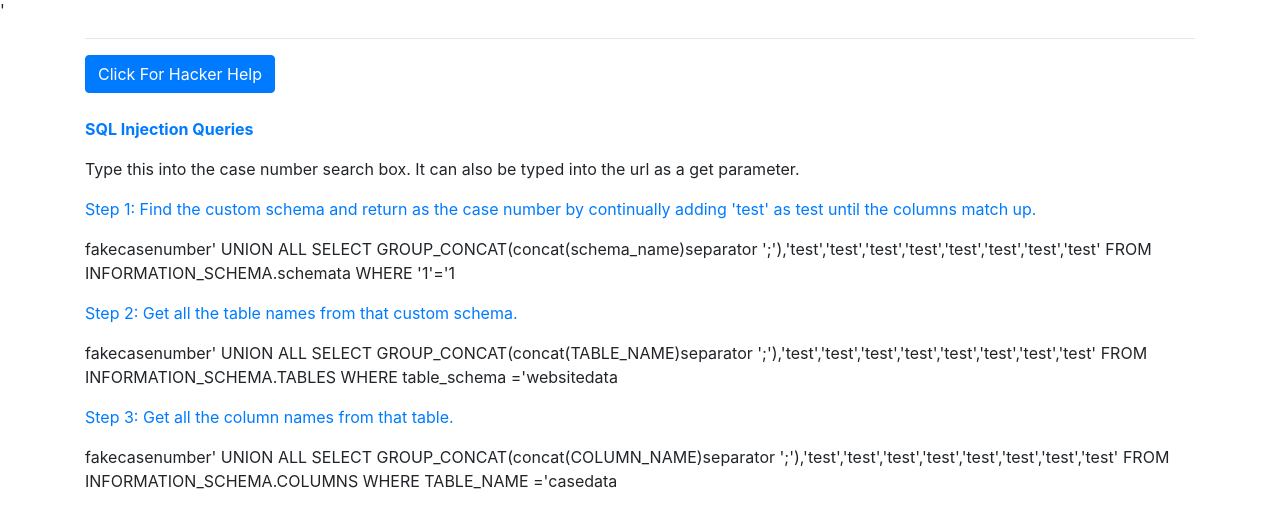
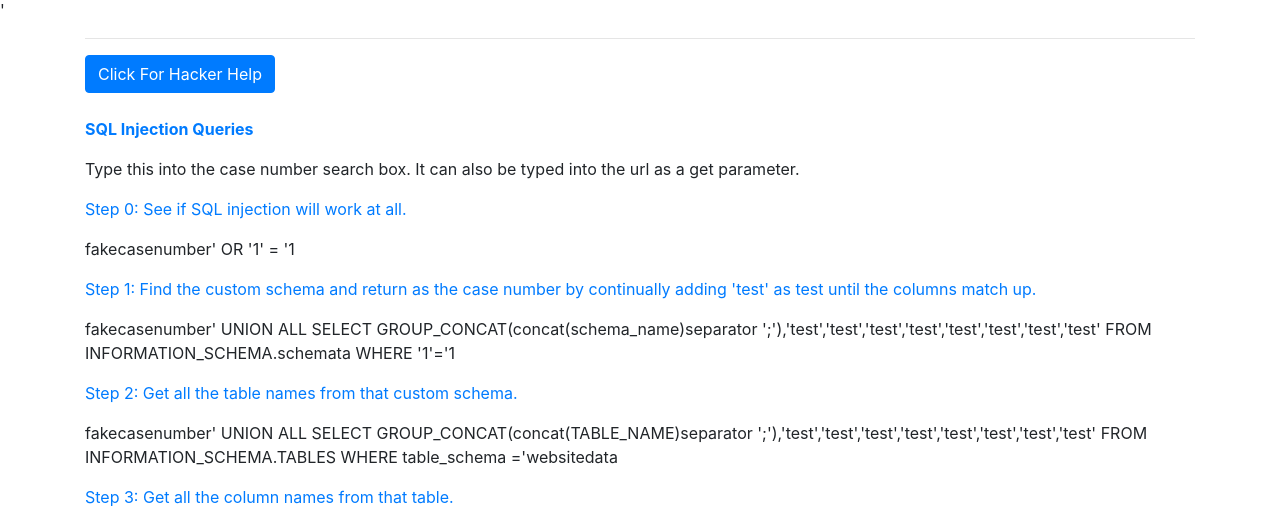
Before and after one commit to MatthewExpungement/hacking4lawyers, a PHP site: page /casesearch/index.php in a window 1280 px wide, after a click on "Click For Hacker Help". Shown: the part 709-1215 px from the top of the page. Run offline with PHP 8.4, Linux system fonts and the light colour scheme.

Commit message:
Added a query to the case data website.

```diff
--- a/app/casesearch/index.php
+++ b/app/casesearch/index.php
@@ -54,6 +54,9 @@ require('../resources/header.html');
         <p class='text-primary font-weight-bold'>SQL Injection Queries</p>
         <p>Type this into the case number search box. It can also be typed into the url as a get parameter.</p>
 
+        <p class='text-primary'>Step 0: See if SQL injection will work at all. </p>
+          <p>fakecasenumber' OR '1' = '1</p>
+
         <p class='text-primary'>Step 1: Find the custom schema and return as the case number by continually adding 'test' as test until the columns match up.</p>
           <p>fakecasenumber' UNION ALL SELECT GROUP_CONCAT(concat(schema_name)separator ';'),'test','test','test','test','test','test','test','test' FROM INFORMATION_SCHEMA.schemata WHERE '1'='1</p>
 
--- a/app/index.html
+++ b/app/index.html
@@ -50,6 +50,8 @@
       <p>Disclaimer: We do not condone illegal or unethical computer hacking.</p>
       <p> This site is meant to understand vulnerabilities to better protect your own websites.</p>
       <p>Created by Matthew Stubenberg, Nate Vogel, and Jonathan Pyle</p>
+      <p>Check out the GitHub Repo and contribute at:</p>
+      <a href="https://github.com/MatthewExpungement/hacking4lawyers">https://github.com/MatthewExpungement/hacking4lawyers</a>
     </div>
   </header>
 
```
Also changed, not shown: README.md.
